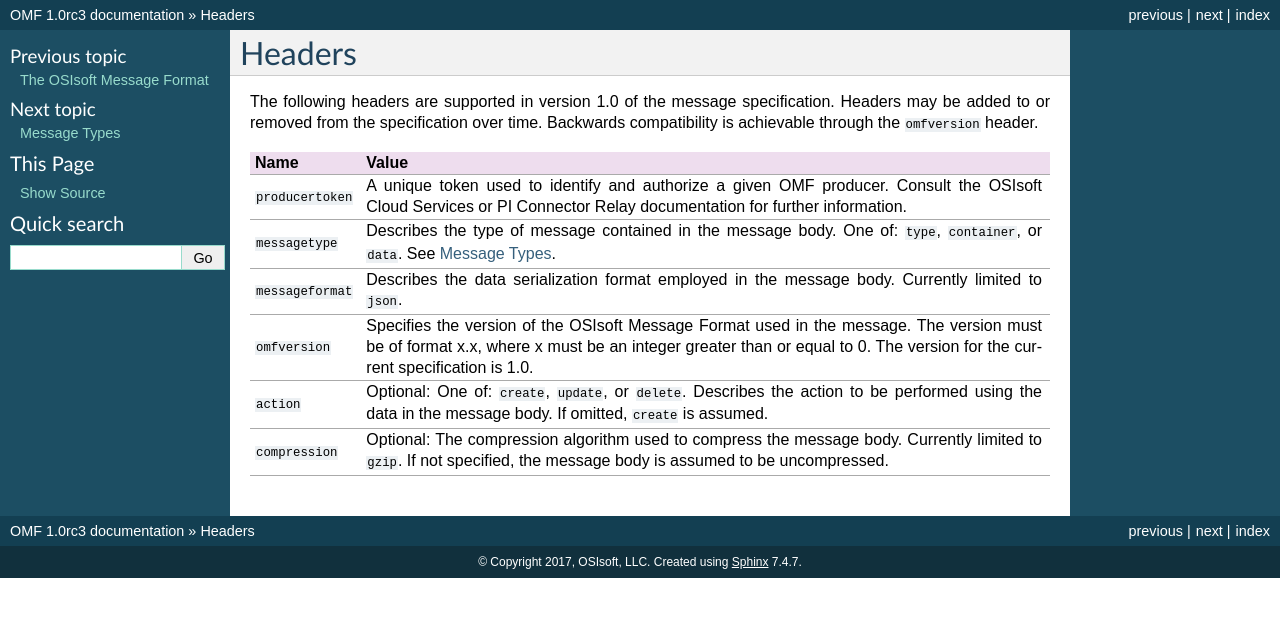
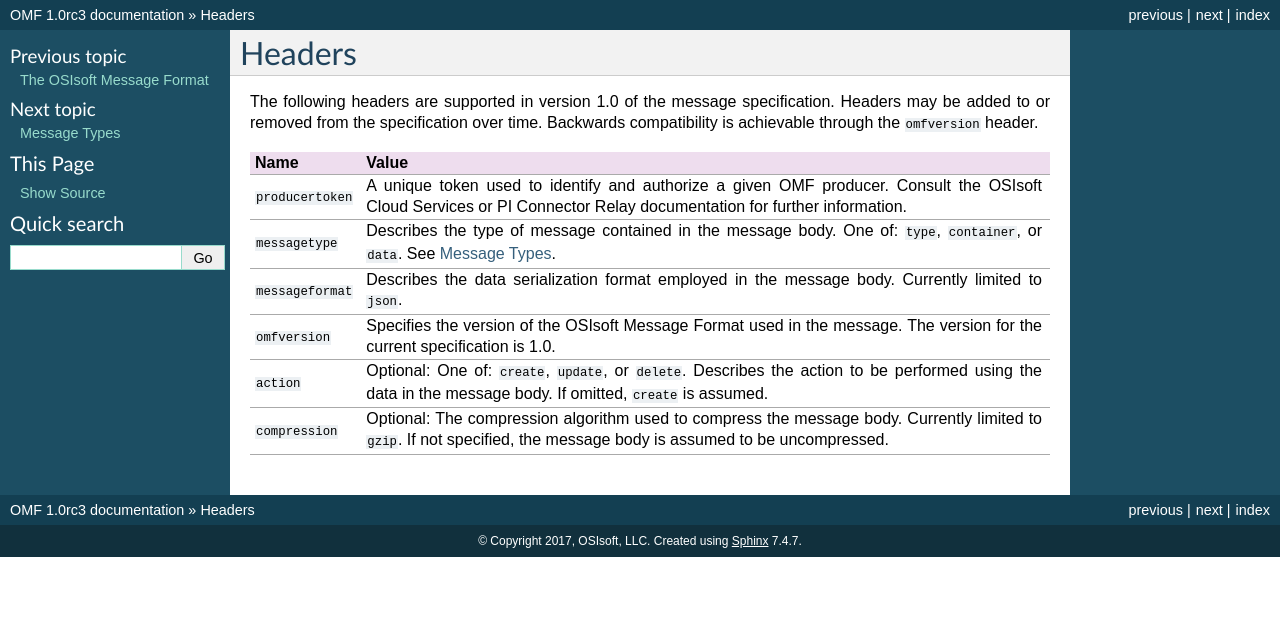
Before and after one commit to AVEVA/OMF-Docs, a Sphinx documentation site: the page built from docs/Headers.rst, in a window 1280 px wide. Shown: the top 617 px of the page. Built offline with Sphinx 7.4.7, drawn with Linux system fonts in a browser that asks for light colours.

Commit message:
Remove version requirement from Headers

```diff
--- a/docs/Headers.rst
+++ b/docs/Headers.rst
@@ -14,7 +14,7 @@
                      ``type``, ``container``, or ``data``. See :doc:`Message_Types`.
 ``messageformat``    Describes the data serialization format employed in the message body. Currently
                      limited to ``json``.
-``omfversion``       Specifies the version of the OSIsoft Message Format used in the message. The version must be of format x.x, where x must be an integer greater than or equal to 0. The version for the current specification is 1.0.
+``omfversion``       Specifies the version of the OSIsoft Message Format used in the message. The version for the current specification is 1.0.
 ``action``           Optional: One of: ``create``, ``update``, or ``delete``. Describes the action to be
                      performed using the data in the message body. If omitted, ``create`` is assumed.
 ``compression``	     Optional: The compression algorithm used to compress the message body. Currently
```
